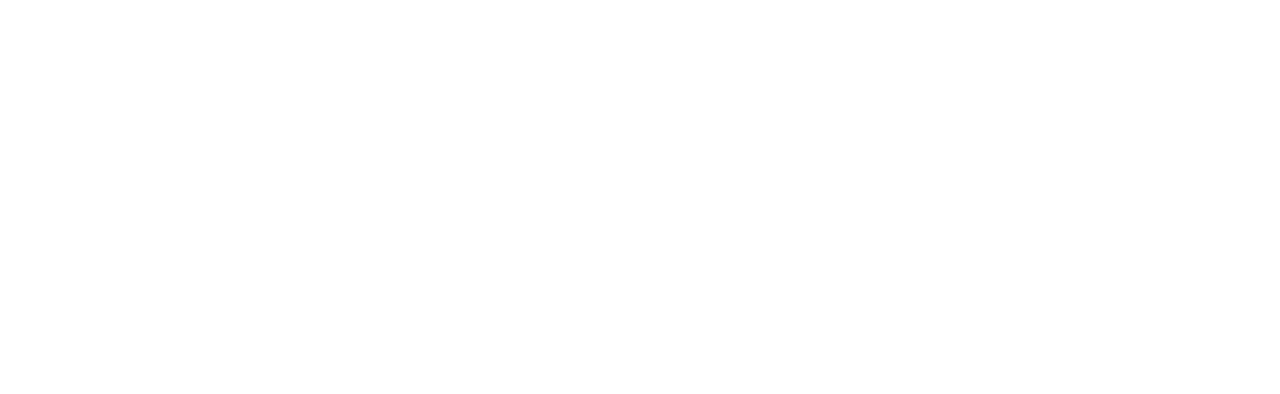
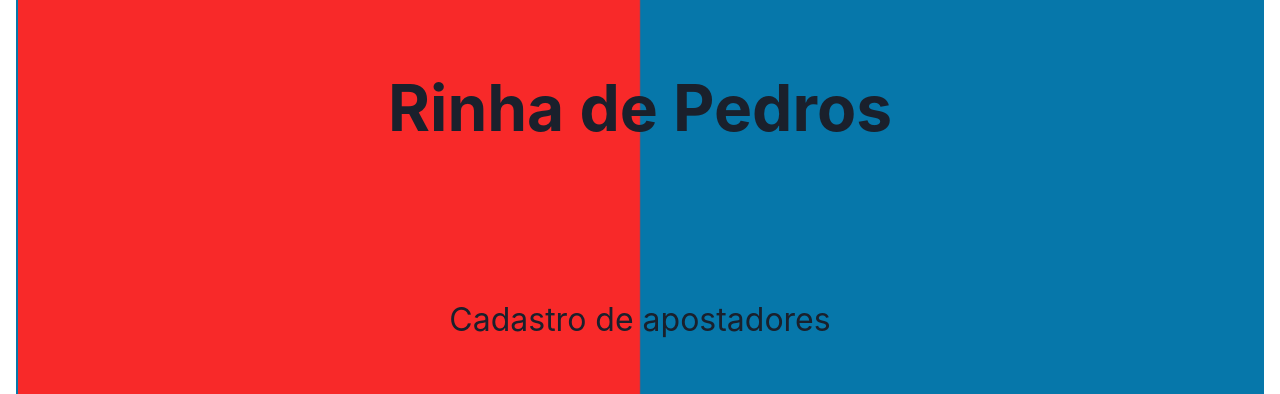
Before and after one commit to rabispedro/rinha-de-pedro, a React (Create React App) app: page / in a window 1280 px wide. Before the commit this address had no page. Shown: the part 209-603 px from the top of the page. Built offline with nearby package versions, Linux system fonts and the light colour scheme.

Commit message:
:construction: Adicionado pagina Home

```diff
--- /dev/null
+++ b/src/Pages/Home/index.tsx
@@ -0,0 +1,36 @@
+import Background from "../../assets/images/background.png";
+import { Text, Flex, Heading } from "@chakra-ui/react";
+
+const Home: React.FC = () => {
+	return (
+		<>
+			<Flex
+				direction="column"
+				alignItems="center"
+				justifyContent="space-evenly"
+				w="100%"
+				h="100%"
+				p="2rem"
+				bgImage={Background}
+				borderRadius="1.3rem"
+				bgRepeat="no-repeat"
+				bgPosition="center"
+				bgSize="cover"
+			>
+				<Heading
+					fontSize={["1rem", "4rem"]}
+				>
+					Rinha de Pedros
+				</Heading>
+
+				<Text
+					fontSize={["0.75rem", "2rem"]}
+				>
+					Cadastro de apostadores
+				</Text>
+			</Flex>
+		</>
+	);
+};
+
+export { Home };
--- a/src/Routes/RinhaRoutes/index.tsx
+++ b/src/Routes/RinhaRoutes/index.tsx
@@ -1,13 +1,14 @@
 import { About } from "../../Pages/About";
 import { Route, Routes } from "react-router-dom";
-
+import { Betters } from "../../Pages/Betters";
+import { Home } from "../../Pages/Home";
 
 const RinhaRoutes: React.FC = () => {
 	return (
 		<>
 		<Routes>
-			{/* <Route path="/home" element={<Home>} /> */}
-			{/* <Route caseSensitive path="/betters" element={<Better />} /> */}
+			<Route path="/" element={<Home />} />
+			<Route caseSensitive path="/betters" element={<Betters />} />
 			<Route caseSensitive path="/about" element={<About />} />
 		</Routes>
 		</>
--- a/src/Template/index.tsx
+++ b/src/Template/index.tsx
@@ -1,15 +1,26 @@
 import { Header } from "../Components/Header";
-// import { Footer } from "Components/Footer";
+import { Footer } from "../Components/Footer";
 import { BrowserRouter } from "react-router-dom";
 import { RinhaRoutes } from "../Routes/RinhaRoutes";
 import { MdAccountCircle } from "react-icons/md";
+import { Flex } from "@chakra-ui/react";
 
 const Template = () : JSX.Element => {
 	return (
 		<BrowserRouter>
 			<Header pageIcon={MdAccountCircle} pageName="" />
-			<RinhaRoutes />
-			{/* <Footer /> */}
+			<Flex
+				direction="column"
+				justifyContent="space-around"
+				h={["20rem", "40rem"]}
+				border="2px"
+				borderColor="light.secondary"
+				borderRadius="1.5rem"
+				m="1rem"
+			>
+				<RinhaRoutes />
+			</Flex>
+			<Footer />
 		</BrowserRouter>
 	);
 }
```
